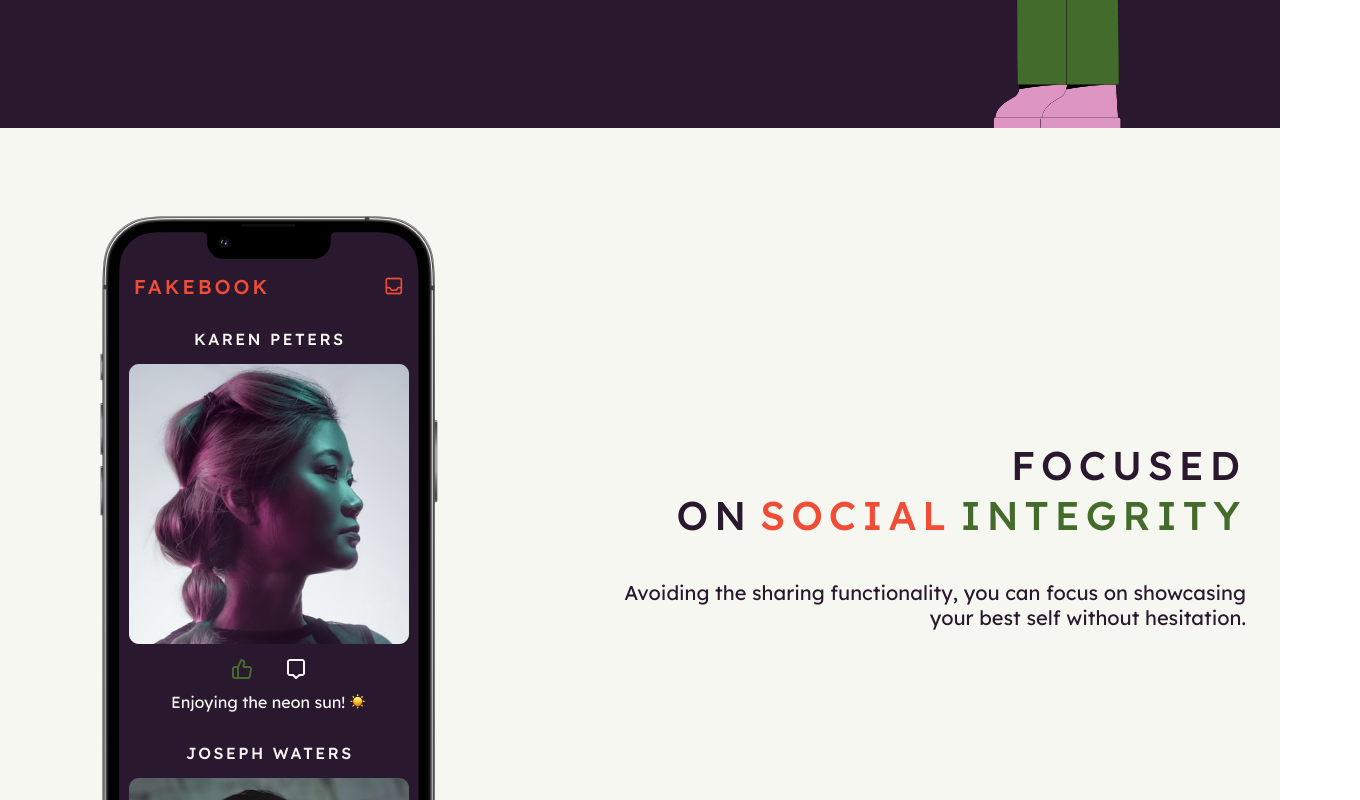
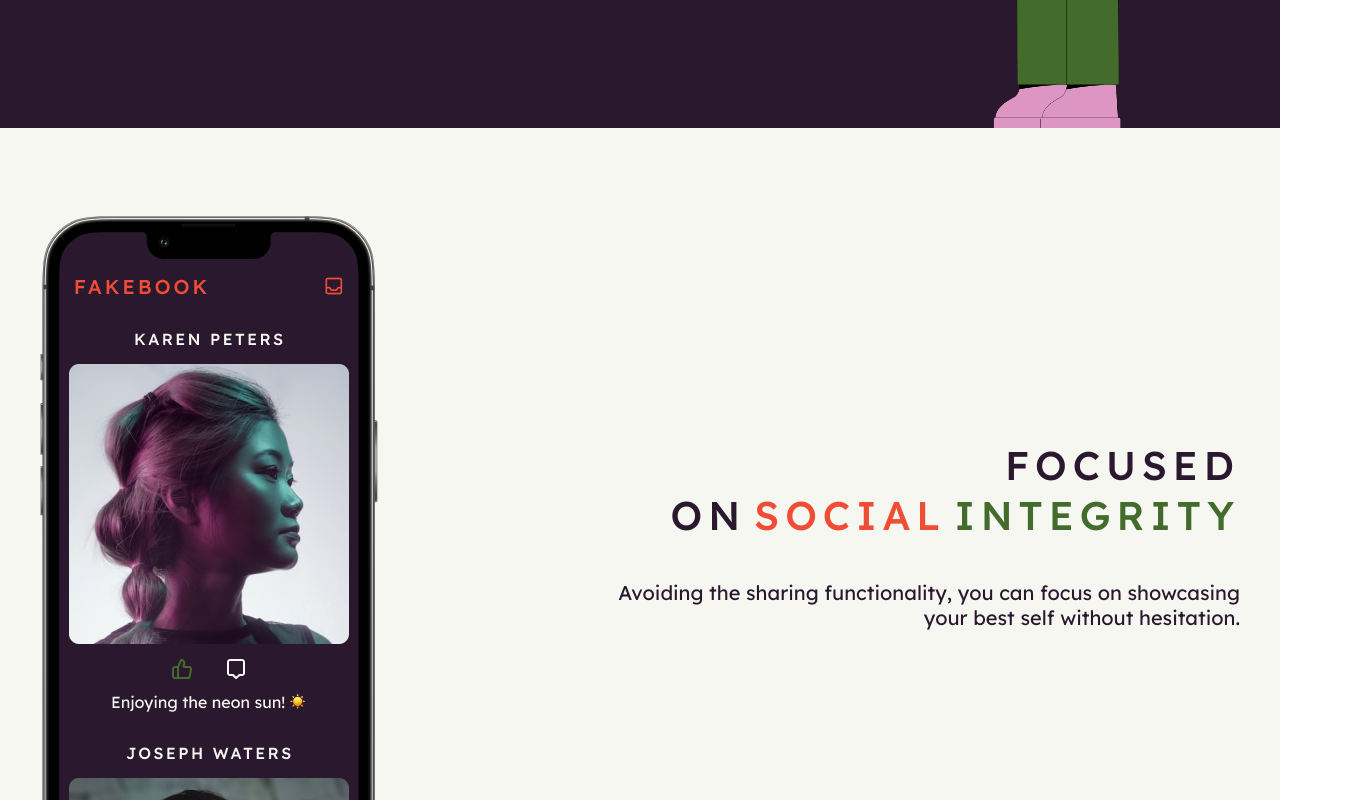
Before and after one commit to Astraeus-Design/Capstone_1_Figma, a plain HTML site: page index.html in a window 1280 px wide. Shown: the part 640-1440 px from the top of the page, 1360 px wide, since content can reach past the window. Drawn offline with Linux system fonts and the light colour scheme.

Commit message:
General mods to media queries and comments

```diff
--- a/Assets/stylesheets/styles.css
+++ b/Assets/stylesheets/styles.css
@@ -10,6 +10,7 @@
 body{
     width:100%;  /* inherit width from html parent */
 }
+
 
 *{
     box-sizing: border-box;
@@ -581,7 +582,7 @@ a{                           /* styling for anchor links of footer */
     position:absolute;
     top:352px;
     left:80px;
-    width:100%;
+    width:75%;
     margin:0;
     padding:0;
 }
@@ -634,7 +635,9 @@ a{                           /* styling for anchor links of footer */
     align-items: center;
     justify-items:center;
     justify-content:flex-start;
-    margin: 0 100px 0 100px;
+    /*margin: 0 100px 0 100px; */
+    padding: 0 40px 0 40px;
+    margin:0;
 
 }
 
```
